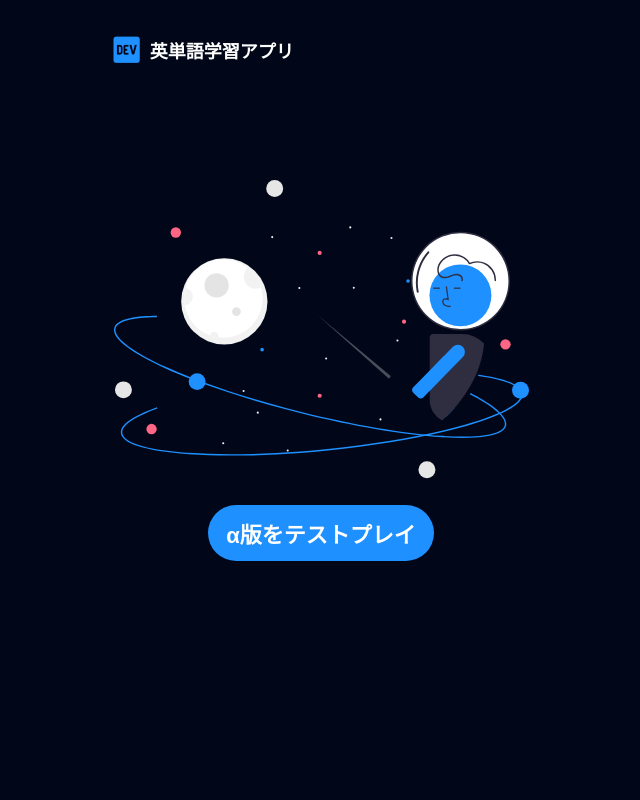
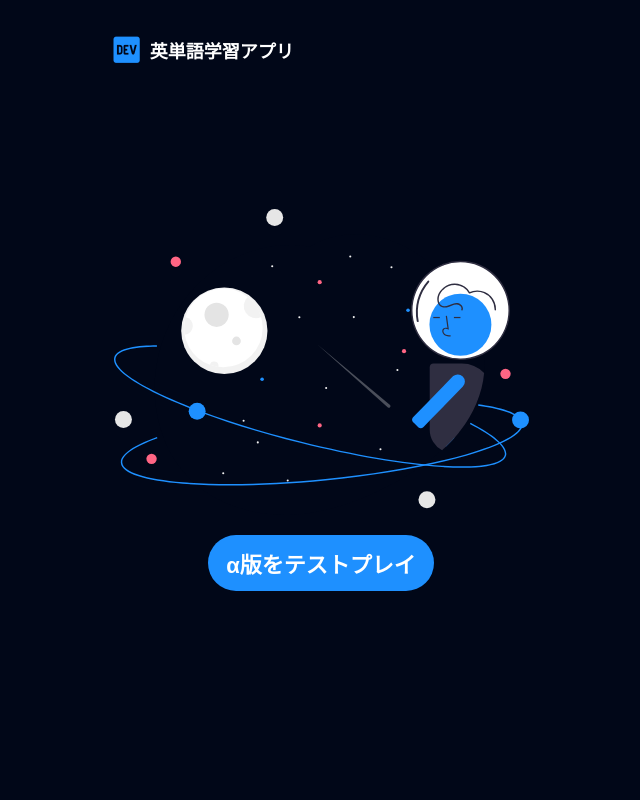
Before and after one commit to y200090/project_research, a Flask app: page / in a window 1280 px wide. Shown: the whole page, without its empty margins (319-959 px from the left). Run offline with Flask 2, Linux system fonts and the light colour scheme; some libraries are stand-ins or nearby versions.

Commit message:
2022/09/30 01:56

```diff
--- a/static/css/homepage.css
+++ b/static/css/homepage.css
@@ -14,11 +14,10 @@ html {
 }
 body {
     position: relative;
-    height: calc(100vh - 80px);
+    height: 100vh;
     width: 100vw;
-    margin-top: 80px;
     display: flex;
-    align-items: flex-start;
+    align-items: center;
     justify-content: center;
     background-color: #010718;
 }
@@ -50,7 +49,6 @@ body {
     position: relative;
     width: 90%;
     max-width: 415px;
-    margin-top: 100px;
     display: flex;
     align-items: center;
     justify-content: center;
```
